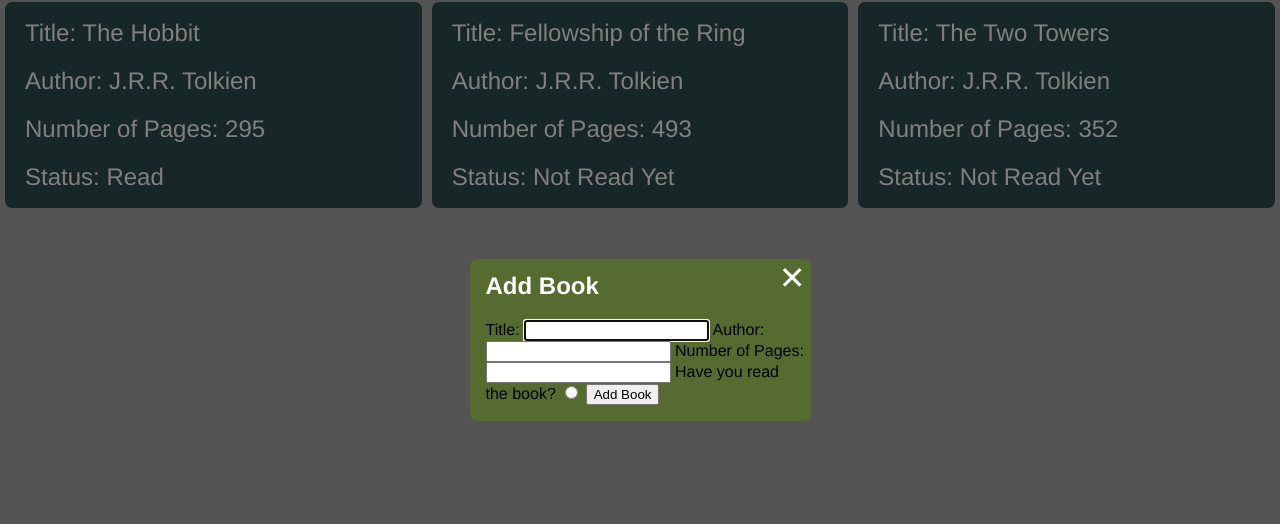
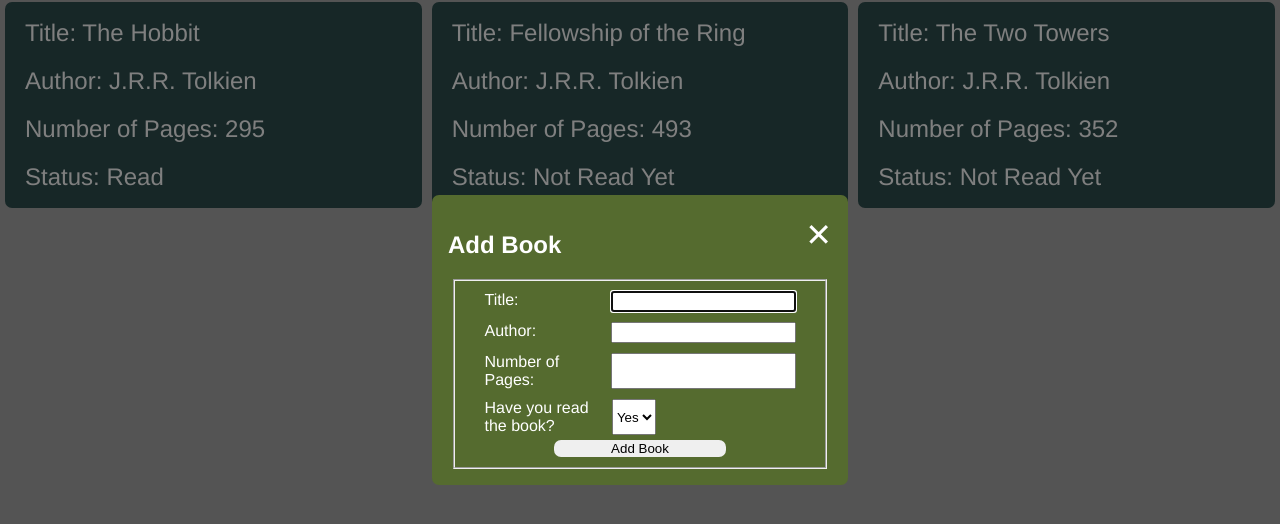
Before and after one commit to Adonuu/odin-library, a plain HTML site: page index.html in a window 1280 px wide. Both pictures are taken after a click on the button "Add Book". Shown: the part 60-584 px from the top of the page. Drawn offline with Linux system fonts and the light colour scheme.

Commit message:
styled form for adding book

```diff
--- a/index.css
+++ b/index.css
@@ -65,21 +65,19 @@ body {
 #BookEntry {
     border: none;
     border-radius: 7px;
-    display: flex;
     flex-flow: row wrap;
 }
 
 h2 {
     width: 75%;
     color: white;
-    margin-top: 12.5px;
 }
 
 #closeForm {
     width: 25%;
     text-align: right;
     font-size: 2em;
-    margin-top: 0;
+    margin-top: 5px;
     color: white;
 }
 
@@ -95,9 +93,7 @@ p {
 }
 
 dialog {
-    padding-right: 5px;
-    padding-top: 0;
-    width: 25%;
+    width: 30%;
     background-color: darkolivegreen;
 }
 
@@ -105,3 +101,39 @@ dialog::backdrop {
     opacity: 0.5;
     background-color: black;
 }
+
+#bookForm {
+    display: flex;
+    flex-flow: row wrap;
+    justify-content: center;
+}
+
+fieldset {
+    width: 90%;
+    display: flex;
+    flex-flow: row wrap;
+    justify-content: center;
+}
+
+fieldset > div > label {
+    color: white;
+    width: 40%;
+    margin-right: 3px;
+}
+
+fieldset > div > input {
+    width: 60%;
+    margin-left: 5px;
+}
+
+fieldset > div {
+    width: 90%;
+    display: flex;
+    margin: 5px;
+}
+
+#submitBook {
+    width: 50%;
+    border-radius: 7px;
+    border: none;
+}
--- a/index.html
+++ b/index.html
@@ -14,18 +14,31 @@
     </div>
     <div id="libraryContainer"></div>
     <dialog id="BookEntry">
+        <form action="POST" id="bookForm">
             <h2>Add Book</h2>
             <p id="closeForm">✕</p>
-        <form action="POST" id="bookForm">
+            <fieldset>
+                <div>
                     <label for="title">Title: </label>
                     <input type="text" name="title" id="bookTitle">
+                </div>
+                <div>
                     <label for="author">Author: </label>
                     <input type="text" name="author" id="bookAuthor">
+                </div>
+                <div>
                     <label for="pages">Number of Pages: </label>
                     <input type="number" name="pages" id="bookPages">
+                </div>
+                <div>
                     <label for="read">Have you read the book?</label>
-            <input type="radio" name="read" id="bookRead">
-            <button type="Submit">Add Book</button>
+                    <select name="read" id="bookRead">
+                        <option value="yes">Yes</option>
+                        <option value="no">No</option>
+                    </select>
+                </div>
+                <button id="submitBook" type="Submit">Add Book</button>
+            </fieldset>
         </form>
     </dialog>
 </body>
```
Lines whose indentation alone changed are shown as unchanged.
